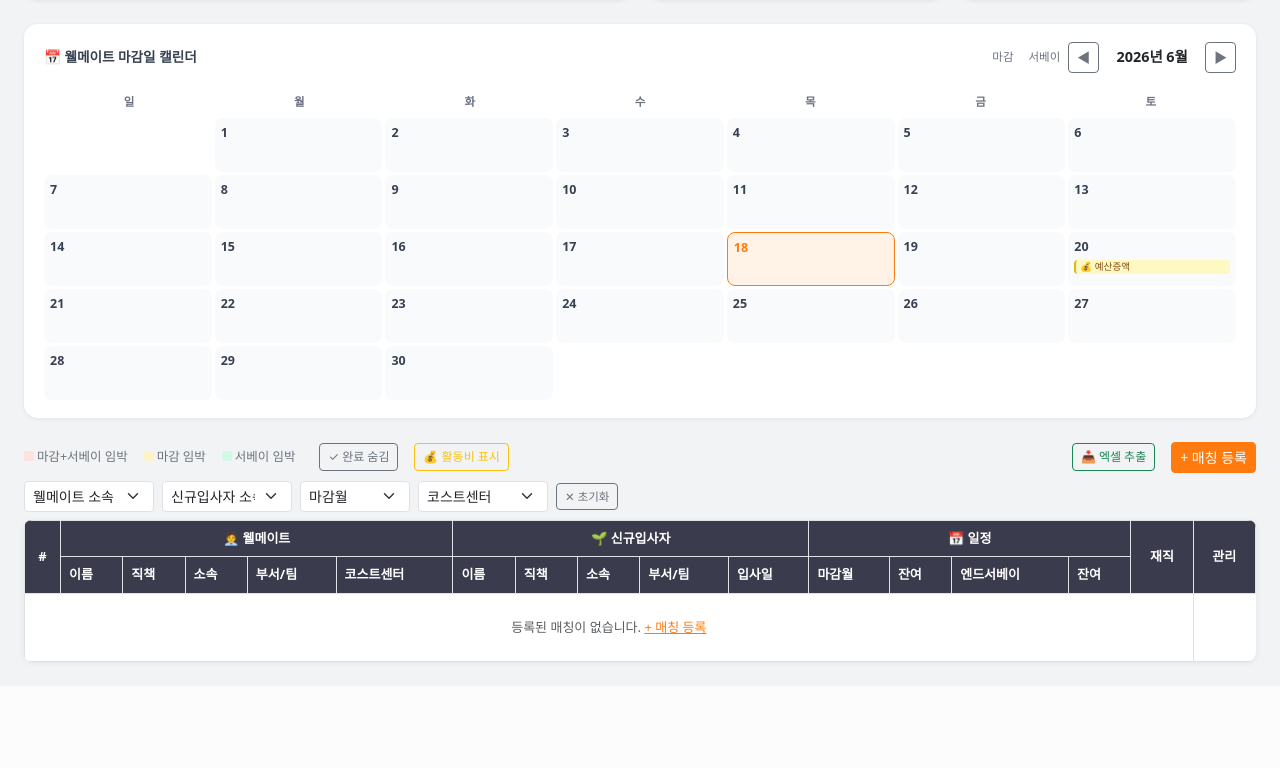
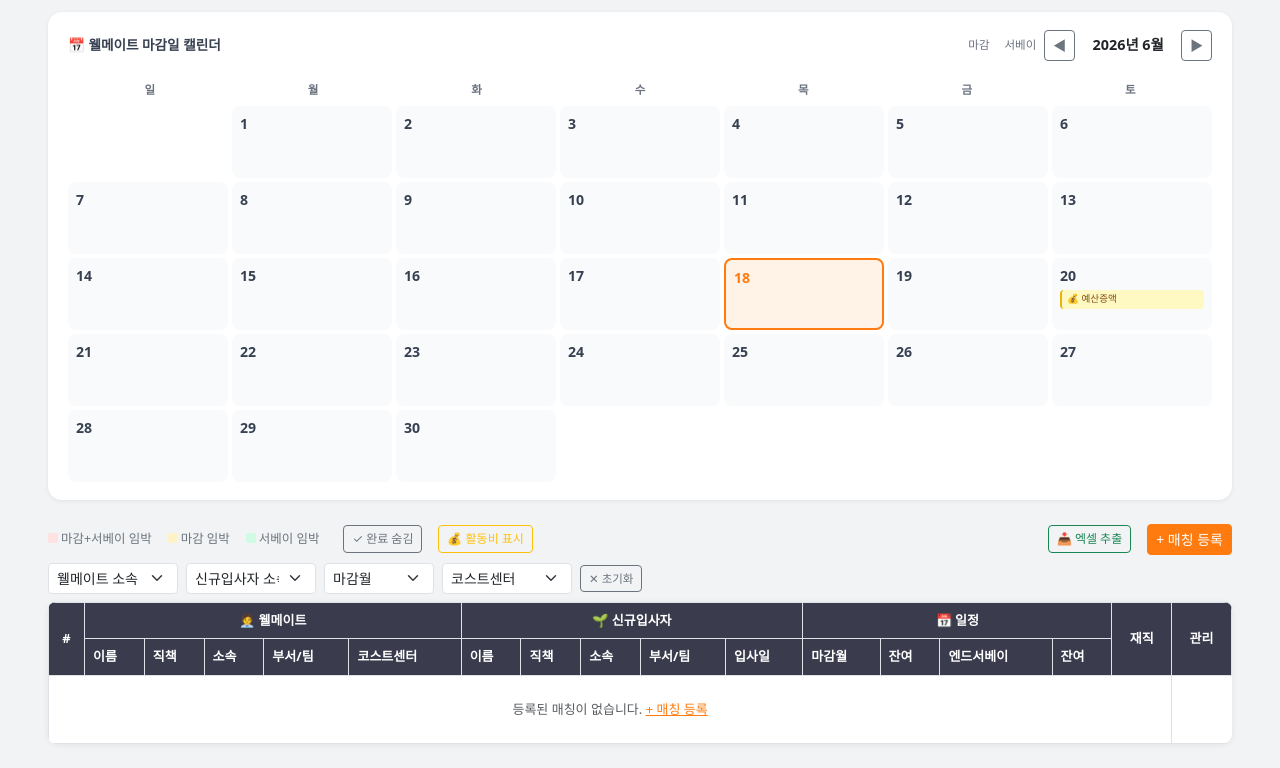
Before and after one commit to kaonmarketing2-coder/2026-sports-day, a Flask app: page / in a window 1280 px wide. Shown: the part 627-1395 px from the top of the page. Before the commit the page ends 1293 px from the top, so only its background shows below. Run offline with Flask 3, Linux system fonts and the light colour scheme; the visitor is signed in with stand-in values (Sample User, id 1); data that the repository does not hold is empty.

Commit message:
Fix pending table columns, enlarge calendar, add page margins

```diff
--- a/welmate-dashboard/templates/base.html
+++ b/welmate-dashboard/templates/base.html
@@ -98,7 +98,7 @@
   </div>
 </nav>
 
-<div class="container-fluid px-4">
+<div class="container-fluid px-4 px-lg-5" style="max-width:1600px;margin:0 auto">
   {% with msgs = get_flashed_messages() %}
     {% if msgs %}
       {% for msg in msgs %}
--- a/welmate-dashboard/templates/index.html
+++ b/welmate-dashboard/templates/index.html
@@ -45,19 +45,19 @@
   .cal-header { display:grid; grid-template-columns:repeat(7,1fr); text-align:center;
     font-size:.72rem; font-weight:700; color:#6b7280; margin-bottom:4px; }
   .cal-dh { padding:4px 0; }
-  .cal-body  { display:grid; grid-template-columns:repeat(7,1fr); gap:3px; }
-  .cal-cell  { min-height:54px; border-radius:8px; padding:5px 6px;
+  .cal-body  { display:grid; grid-template-columns:repeat(7,1fr); gap:4px; }
+  .cal-cell  { min-height:72px; border-radius:8px; padding:7px 8px;
     background:#f9fafb; position:relative; }
-  .cal-cell.today   { background:#fff3e8; border:1px solid #FF7B0F; }
+  .cal-cell.today   { background:#fff3e8; border:2px solid #FF7B0F; }
   .cal-cell.has-ev  { cursor:pointer; }
   .cal-cell.has-ev:hover { background:#ffe8d0; }
   .cal-cell.empty   { background:transparent; }
-  .cal-day  { font-size:.78rem; font-weight:600; color:#374151; }
+  .cal-day  { font-size:.88rem; font-weight:700; color:#374151; }
   .cal-cell.today .cal-day { color:#FF7B0F; font-weight:800; }
-  .cal-ev { font-size:.65rem; line-height:1.3; margin-top:3px; border-radius:4px;
-    padding:1px 4px; white-space:nowrap; overflow:hidden; text-overflow:ellipsis; }
-  .cal-ev.deadline { background:#fff3e8; color:#cc6200; border-left:2px solid #FF7B0F; }
-  .cal-ev.survey   { background:#ffecd6; color:#7a3000; border-left:2px solid #e06800; }
+  .cal-ev { font-size:.72rem; line-height:1.5; margin-top:4px; border-radius:4px;
+    padding:2px 5px; white-space:nowrap; overflow:hidden; text-overflow:ellipsis; }
+  .cal-ev.deadline { background:#fff3e8; color:#cc6200; border-left:3px solid #FF7B0F; }
+  .cal-ev.survey   { background:#ffecd6; color:#7a3000; border-left:3px solid #e06800; }
   .cc-cell:hover { background:#fff3e8 !important; }
   .cc-input { font-size:.8rem; border:1px solid #FF7B0F; border-radius:4px; padding:1px 5px;
               width:100px; outline:none; background:#fff8f2; }
@@ -192,17 +192,15 @@
     <table class="table table-sm table-hover mb-0 align-middle">
       <thead class="table-light">
         <tr>
-          <th>신규입사자</th><th>직책 · 부서/팀</th><th>입사일</th><th>등록일</th><th></th>
+          <th>신규입사자</th><th>직책</th><th>부서/팀</th><th>입사일</th><th>등록일</th><th></th>
         </tr>
       </thead>
       <tbody>
         {% for p in pending_wellmates %}
         <tr>
           <td><strong>{{ p.신규입사자명 or p.멘티_사번 or '-' }}</strong></td>
-          <td class="text-muted" style="font-size:.8rem">
-            {{ p.직책 or '-' }}
-            {% if p.부서팀 %}<br><span style="font-size:.75rem">{{ p.부서팀 }}</span>{% endif %}
-          </td>
+          <td class="text-muted" style="font-size:.8rem">{{ p.직책 or '-' }}</td>
+          <td class="text-muted" style="font-size:.8rem">{{ p.부서팀 or '-' }}</td>
           <td class="text-muted">{{ p.입사일 or '-' }}</td>
           <td class="text-muted small">{{ (p.생성일 or '')[:10] }}</td>
           <td>
```
